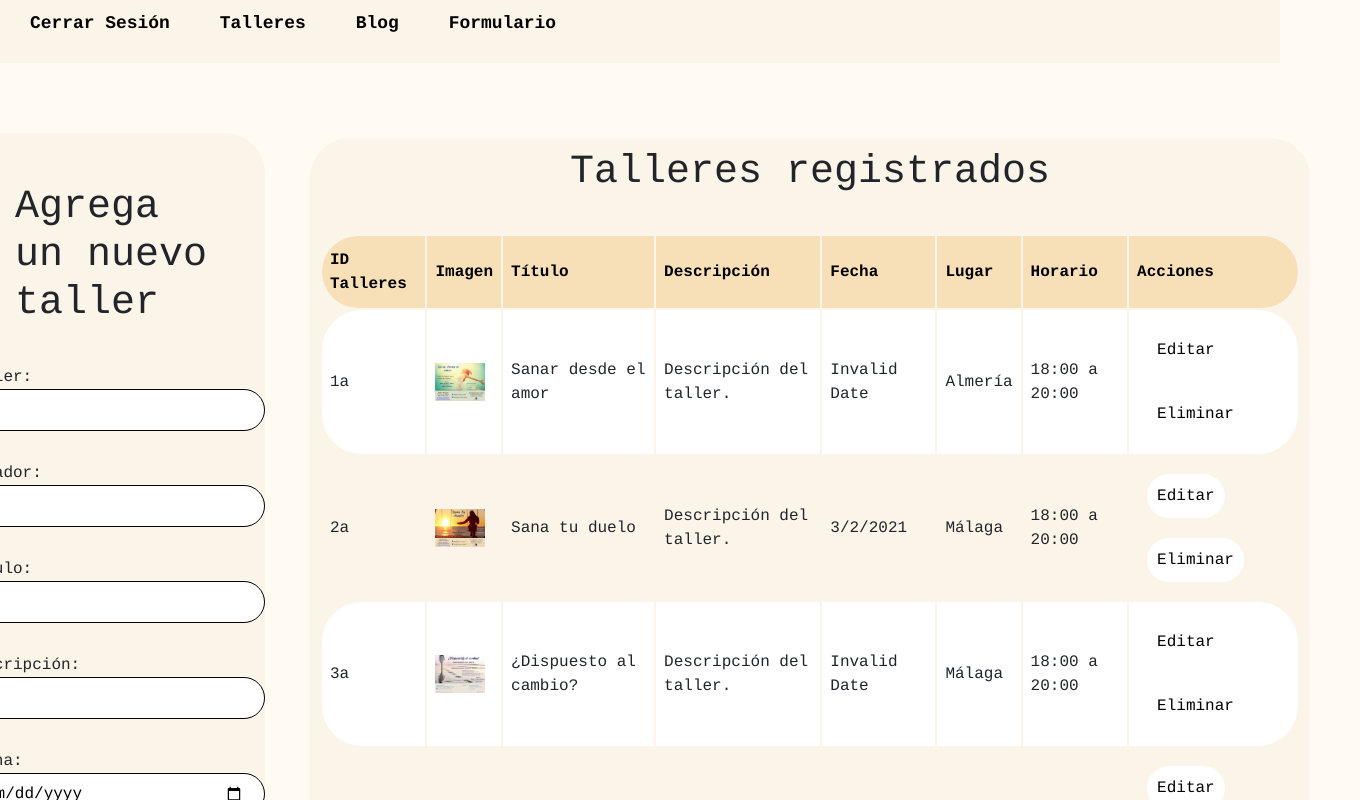
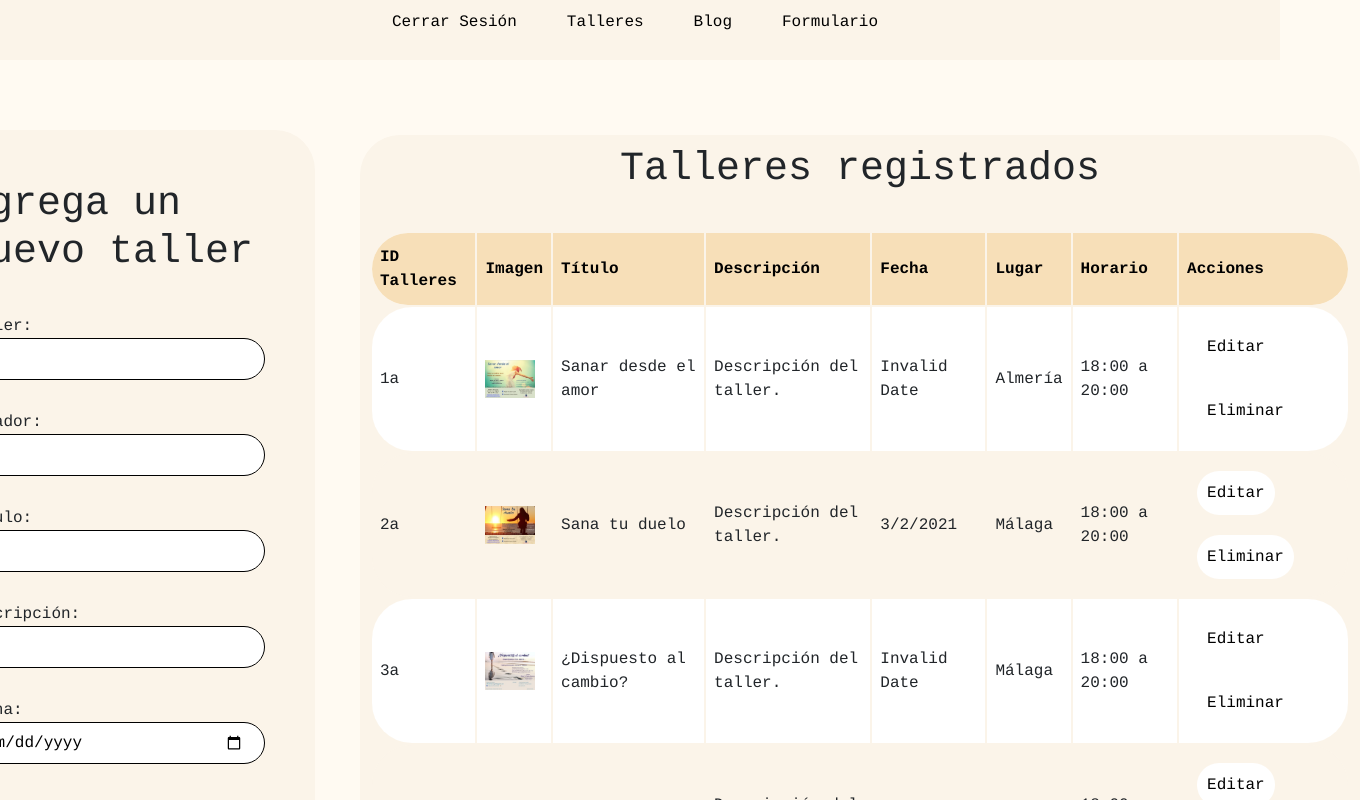
Before and after one commit to blancaden/migueldcastro_frontend, a React (Vite) app: page /workshop in a window 1280 px wide. Shown: the top 800 px of the page, 1360 px wide, since content can reach past the window. Built offline with nearby package versions, Linux system fonts and the light colour scheme; data requests are answered from the project's data file; a web font is replaced by a local one.

Commit message:
changed classname on navbar and formcontainer and solved some other styles

```diff
--- a/src/components/AdminNavbar/AdminNavbar.css
+++ b/src/components/AdminNavbar/AdminNavbar.css
@@ -1,29 +1,29 @@
 @import url('https://fonts.googleapis.com/css2?family=Ovo&display=swap');
-.navbar {
+.navbar-adminpage {
   font-family: 'Ovo', Courier, monospace;
   background-color: #FBF4E9;
   text-align: center;
   padding: 10px;
 }
 
-.navbar-list {
+.navbar-list-adminpage {
   list-style-type: none;
   padding: 0;
   display: flex;
   justify-content: center;
 }
 
-.navbar-list li {
+.navbar-list-adminpage li {
   margin-right: 10px;
 }
 
-.navbar-link {
+.navbar-link-adminpage {
   color: black;
   text-decoration: none;
   padding: 10px 20px;
   border-radius: 5px;
 }
 
-.navbar-link:hover {
+.navbar-link-adminpage:hover {
   background-color: #F7DFB8;
 }
--- a/src/components/AdminNavbar/AdminNavbar.jsx
+++ b/src/components/AdminNavbar/AdminNavbar.jsx
@@ -13,25 +13,25 @@ const AdminNavbar = ({ onLogout }) => {
 
   return (
     <>
-      <nav className="navbar">
-        <ul className="navbar-list">
+      <nav className="navbar-adminpage">
+        <ul className="navbar-list-adminpage">
           <li>
-            <Link onClick={handleBackClick} className="navbar-link">
+            <Link onClick={handleBackClick} className="navbar-link-adminpage">
               Cerrar Sesión
             </Link>
           </li>
           <li>
-            <Link to="/workshop" className="navbar-link">
+            <Link to="/workshop" className="navbar-link-adminpage">
               Talleres
             </Link>
           </li>
           <li>
-            <Link to="/workshop/adminblog" className="navbar-link">
+            <Link to="/workshop/adminblog" className="navbar-link-adminpage">
               Blog
             </Link>
           </li>
           <li>
-            <Link to="/workshop/adminform" className="navbar-link">
+            <Link to="/workshop/adminform" className="navbar-link-adminpage">
               Formulario
             </Link>
           </li>
--- a/src/components/CrudBlog/CrudBlog.css
+++ b/src/components/CrudBlog/CrudBlog.css
@@ -4,15 +4,15 @@
 
 .custom-swal-confirm-button {
   background-color: #F7DFB8 !important;
-  color: black; /* Ajusta el color del texto del botón según sea necesario */
-  border: none !important; /* Quita el borde del botón */
-  box-shadow: none !important; /* Quita cualquier sombra del botón */
+  color: black;
+  border: none !important;
+  box-shadow: none !important;
 }
 
 .custom-swal-confirm-button:hover {
-  background-color: #f7e2c8 !important; /* Opcional: cambiar el color al pasar el mouse */
+  background-color: #f7e2c8 !important;
 }
 
 .custom-swal-title {
-  color: black; /* Ajusta el color del título si es necesario */
+  color: black;
 }
--- a/src/components/CrudWorkshop/CrudWorkshop.css
+++ b/src/components/CrudWorkshop/CrudWorkshop.css
@@ -11,7 +11,7 @@ justify-content: center;
 align-items: start;
 margin-top: 60px;
 }
-.form-container {
+.form-container-adminpage {
 display: flex;
 flex-direction: column;
 justify-content: center;
@@ -19,7 +19,7 @@ align-items: center;
 gap: 30px;
 border: none;
 border-radius: 40px;
-width: 300px;
+width: 400px;
 background-color: #FBF4E9;
 margin:10px;
 padding:50px
--- a/src/components/CrudWorkshop/CrudWorkshop.jsx
+++ b/src/components/CrudWorkshop/CrudWorkshop.jsx
@@ -153,7 +153,7 @@ const CrudWorkshop = () => {
   return (
     <>
       <div className="adminpage-container">
-        <form className="form-container" onSubmit={handleSubmitCreate}>
+        <form className="form-container-adminpage" onSubmit={handleSubmitCreate}>
           <h1>Agrega un nuevo taller</h1>
           <div className="input-container">
             <label htmlFor="ID_Talleres">Taller:</label>
--- a/src/components/WorkshopCatalogue/WorkshopCatalogue.jsx
+++ b/src/components/WorkshopCatalogue/WorkshopCatalogue.jsx
@@ -9,7 +9,7 @@ const WorkshopCatalogue = () => {
   useEffect(() => {
     const fetchAPI = async () => {
       try {
-        const response = await axios.get("http://localhost:5001/talleres");
+        const response = await axios.get("http://localhost:5000/talleres");
         const formattedData = response.data.map((workshop) => ({
           ...workshop,
           Fecha: new Date(workshop.Fecha).toLocaleDateString("es-ES"),
```
